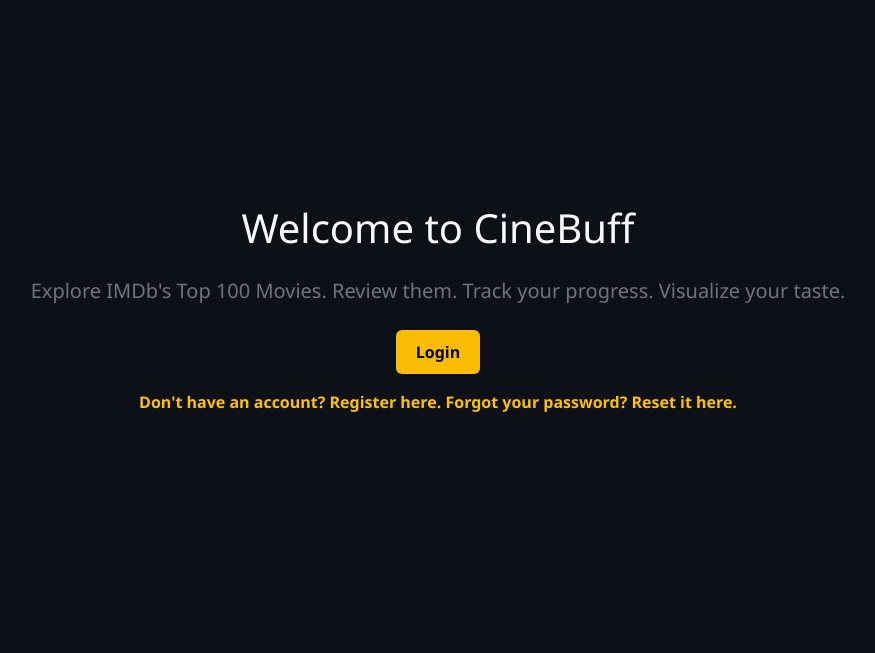
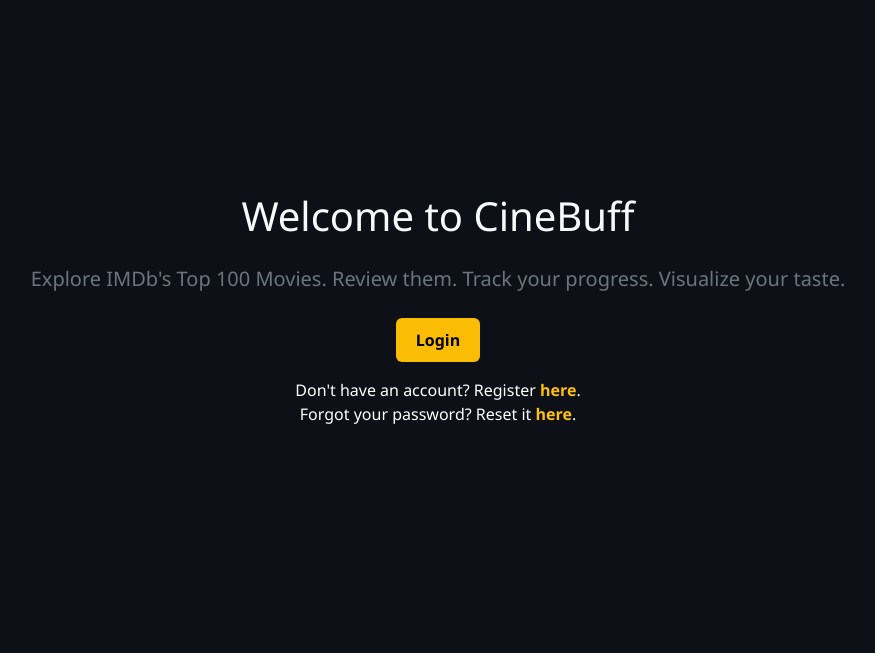
Before and after one commit to lilyjelleycat/Agile_web_project_group40, a Flask app: page / in a window 1280 px wide. Shown: the part 139-792 px from the top of the page, without its empty margins (202-1077 px from the left). Run offline with Flask 3, Linux system fonts and the light colour scheme.

Commit message:
Correctly displaying links on index.html page

```diff
--- a/app/templates/index.html
+++ b/app/templates/index.html
@@ -8,8 +8,8 @@
   </p>
   <a href="{{ url_for('users.login') }}" class="homepage-login-btn">Login</a>
   <p class="mt-3">
-    <a href="{{ url_for('users.register') }}" class="text-warning fw-bold">Don't have an account? Register here.</a>
-    <a href="{{ url_for('users.reset_password') }}" class="text-warning fw-bold">Forgot your password? Reset it here.</a>
+    Don't have an account? Register <a href="{{ url_for('users.register') }}" class="text-warning fw-bold">here</a>.<br />
+    Forgot your password? Reset it <a href="{{ url_for('users.reset_password') }}" class="text-warning fw-bold">here</a>.
   </p>
 </div>
 {% endblock %}
```
